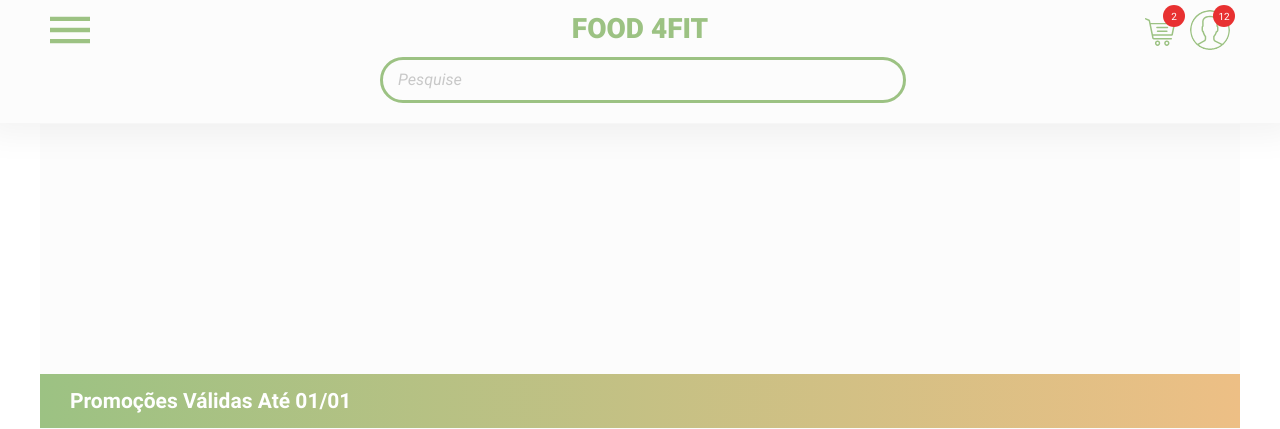
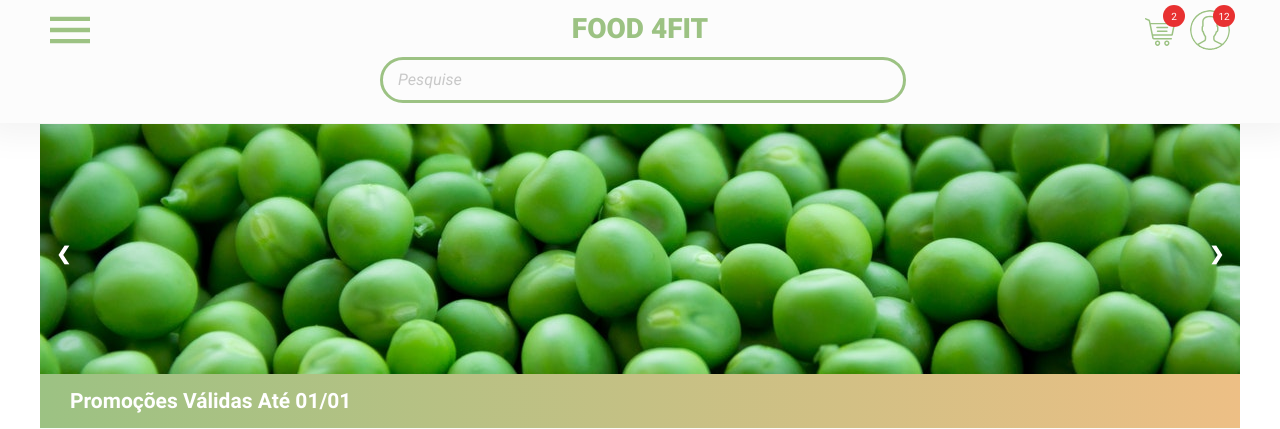
Before and after one commit to ArisCodeOFC/Food4FITWeb, a PHP site: page /view/promocoes.php in a window 1280 px wide. Shown: the top 429 px of the page. Run offline with PHP 8.4, Linux system fonts and the light colour scheme.

Commit message:
Slider na página de promoções

```diff
--- a/assets/css/stylesheet.css
+++ b/assets/css/stylesheet.css
@@ -617,9 +617,11 @@ input[type="checkbox"].switch-styled:checked:after{
 /* GRID GENÉRICO */
 .generic-grid{
 	/*Container-mãe da grelha genérica responsiva*/
-	width: 95%;
+	width: 100%;
 	height: 100%;
 	max-width: 100%;
+    box-sizing: border-box;
+    border: 30px solid #FCFCFC;
 	margin: 0 auto;
 	display: grid;
 	grid-auto-flow: row;
@@ -759,6 +761,49 @@ input[type="checkbox"].switch-styled:checked:after{
 }
 .pagination a:hover:not(.active) {background-color: #ddd;}
 /*==========================================*/
+
+/*CLASSES DO SLIDER*/
+.slider-1200-250{
+    width: 100%;
+    height: 250px;
+    position: relative;
+    overflow: hidden;
+}
+.slider_content{
+    width: 100%;
+    height: 250px;
+    position: absolute;
+    top: 0;
+    left: 0;
+    bottom: 0;
+    right: 0;
+    transition: 500ms ease-out;
+}
+.slider {display:none; width: 100%;}
+.prev, .next {
+  cursor: pointer;
+  position: absolute;
+  top: 50%;
+  width: auto;
+  padding: 16px;
+  margin-top: -22px;
+  color: #FFF;
+  font-weight: bold;
+  font-size: 18px;
+  transition: 300ms ease;
+  border-radius: 0 3px 3px 0;
+}
+.next {
+  right: 0;
+  border-radius: 3px 0 0 3px;
+}
+.prev:hover, .next:hover {
+  background-color: #202020;
+  color: #9CC283;
+  text-shadow: 1.5px 0px 0px gold;
+}
+/*==========================================*/
+
 
 /* BAIXAR APLICATIVO NA HOME */
 #app-section{
--- a/view/promocoes.php
+++ b/view/promocoes.php
@@ -17,8 +17,14 @@
 <body>
 	<?php require_once("components/navbar.html"); ?>
 	<section class="main">
-		<header class="slider-1200-250" style="width: 100%; height: 250px;">
-
+		<header class="slider-1200-250">
+            <div class="slider_content"><!--CONTAINER DO SLIDER-->
+				<img class="slider animate fadeIn" src="assets/images/backgrounds/fit.jpeg" alt="Título">
+				<img class="slider animate fadeIn" src="assets/images/backgrounds/fit2.jpeg" alt="Título">
+                <img class="slider animate fadeIn" src="assets/images/backgrounds/fit3.jpeg" alt="Título">
+				<a class="prev" onclick="plusSlides(-1)">&#10094;</a><!--BOTÃO RETROCEDER-->
+				<a class="next" onclick="plusSlides(1)">&#10095;</a><!--BOTÃO AVANÇAR-->
+			</div>
 		</header>
 		<section class="gradient-header-60">
 			<h2 class="padding-top-15px padding-bottom-15px padding-left-30px">Promoções Válidas Até 01/01</h2>
@@ -247,5 +253,6 @@
 		</article>
 	</section>
 	<?php require_once("components/footer.html"); ?>
+	<script src="assets/js/slider.js"></script>
 </body>
 </html>
```
Also changed, not shown: assets/js/slider.js (added, +37 -0 lines).
